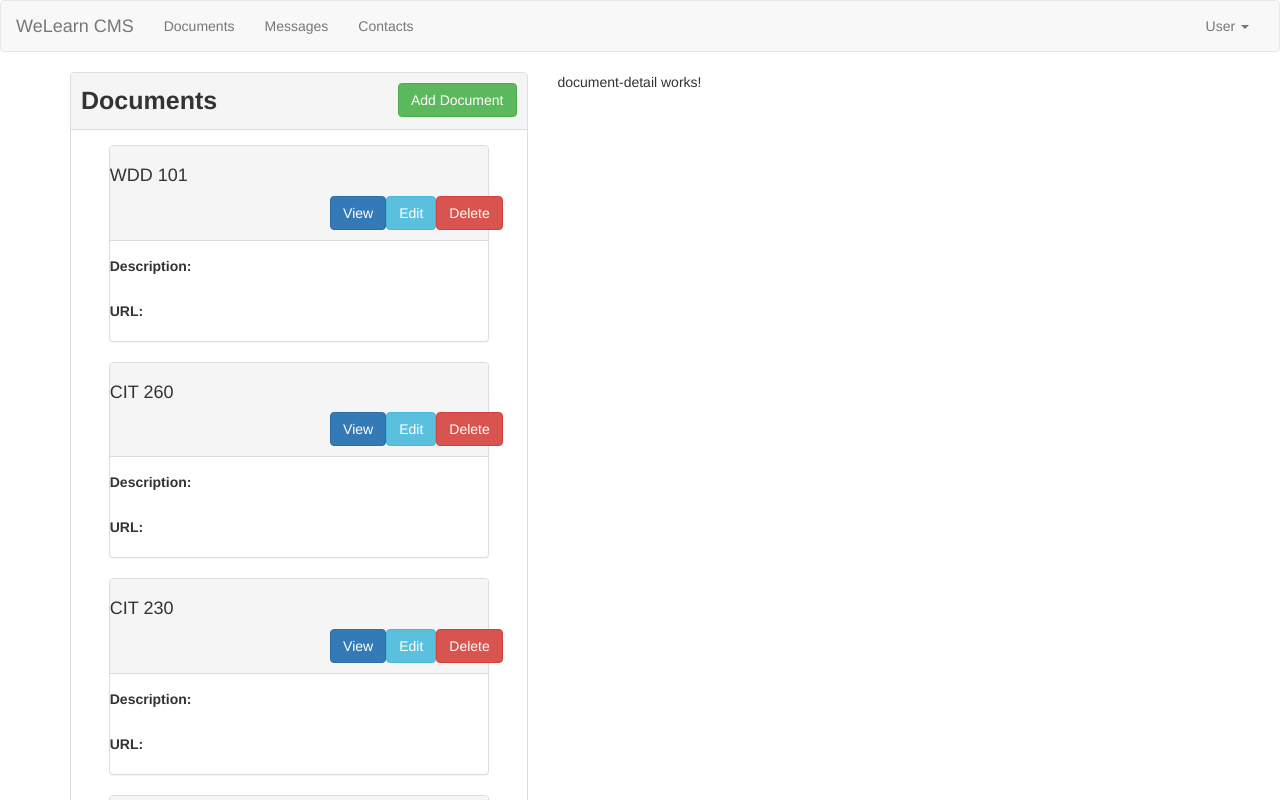
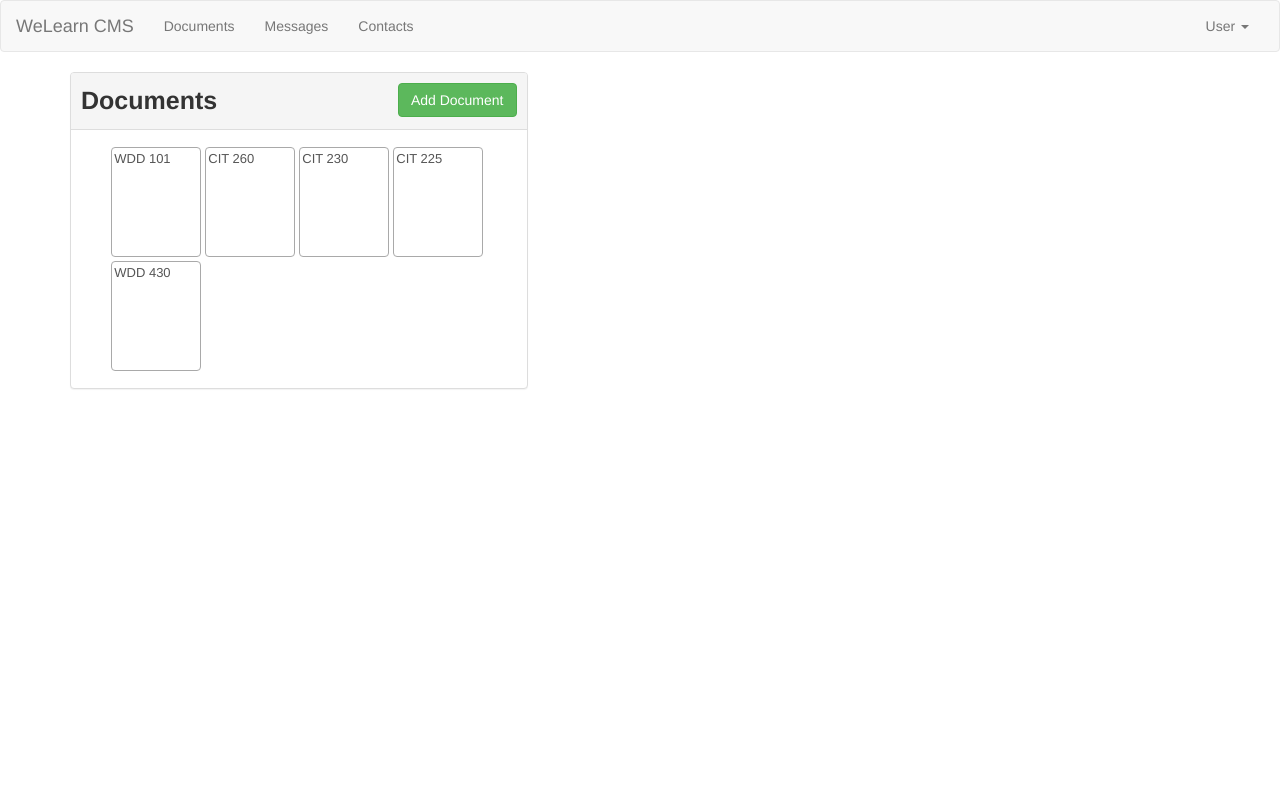
Before and after one commit to dwilkin7/cms, an Angular app: page / in a window 1280 px wide. Shown: the top 800 px of the page. Built offline with nearby package versions, Linux system fonts and the light colour scheme.

Commit message:
Updates to document components, new shared folder, dropdown directive, app module update.

```diff
--- a/src/app/app.module.ts
+++ b/src/app/app.module.ts
@@ -15,6 +15,7 @@ import { MessagesComponent } from './messages/messages.component';
 import { MessageItemComponent } from './messages/message-item/message-item.component';
 import { MessageEditComponent } from './messages/message-edit/message-edit.component';
 import { MessageListComponent } from './messages/message-list/message-list.component';
+import { DropdownDirective } from './shared/dropdown.directive';
 
 @NgModule({
   declarations: [
@@ -31,7 +32,8 @@ import { MessageListComponent } from './messages/message-list/message-list.compo
     MessagesComponent,
     MessageItemComponent,
     MessageEditComponent,
-    MessageListComponent
+    MessageListComponent,
+    DropdownDirective
   ],
   imports: [
     BrowserModule
--- a/src/app/documents/document-detail/document-detail.component.css
+++ b/src/app/documents/document-detail/document-detail.component.css
@@ -0,0 +1,15 @@
+.title {
+    font-weight: bold;
+    padding-left: 1rem;
+    padding-right: 1rem;
+  }
+
+  .margin-left-right{
+    margin-left:1rem;
+    margin-right:1rem;
+  }
+
+  .pad-left-right{
+    margin-left:1rem;
+    margin-right:1rem;
+  }
--- a/src/app/documents/document-detail/document-detail.component.html
+++ b/src/app/documents/document-detail/document-detail.component.html
@@ -1 +1,25 @@
-<p>document-detail works!</p>
+<div class="panel panel-default" xmlns="http://www.w3.org/1999/html">
+    <div class="panel-heading">
+      <div class="row pad-all">
+        <h4 class="title margin-left-right">{{document?.name}}</h4>
+        <div class="row pull-right margin-left-right">
+          <a class="btn btn-primary">View</a>
+          <a class="btn btn-info" >Edit</a>
+          <a class="btn btn-danger">Delete</a>
+        </div>
+      </div>
+    </div>
+    <div class="panel-body">
+      <div class="pad-left-right">
+        <div class="row">
+          <label>Description:</label>
+          <span class="label-value">{{ document?.description }}<!-- display document description here --></span>
+        </div>
+        <br>
+        <div class="row">
+          <label>URL:</label>
+          <span class="label-value">{{ document?.url }}<!-- display document URL here --></span>
+        </div>
+      </div>
+    </div>
+  </div>
--- a/src/app/documents/document-detail/document-detail.component.ts
+++ b/src/app/documents/document-detail/document-detail.component.ts
@@ -1,4 +1,5 @@
-import { Component, OnInit } from '@angular/core';
+import { Component, OnInit, Input } from '@angular/core';
+import { Document } from '../document.model';
 
 @Component({
   selector: 'cms-document-detail',
@@ -6,6 +7,7 @@ import { Component, OnInit } from '@angular/core';
   styleUrls: ['./document-detail.component.css']
 })
 export class DocumentDetailComponent implements OnInit {
+@Input() document: Document;
 
   constructor() { }
 
--- a/src/app/documents/document-item/document-item.component.html
+++ b/src/app/documents/document-item/document-item.component.html
@@ -1,25 +1,3 @@
-<div class="panel panel-default" xmlns="http://www.w3.org/1999/html">
-    <div class="panel-heading">
-      <div class="row pad-all">
-        <h4 class="title margin-left-right">{{document?.name}}</h4>
-        <div class="row pull-right margin-left-right">
-          <a class="btn btn-primary">View</a>
-          <a class="btn btn-info" >Edit</a>
-          <a class="btn btn-danger">Delete</a>
-        </div>
-      </div>
-    </div>
-    <div class="panel-body">
-      <div class="pad-left-right">
-        <div class="row">
-          <label>Description:</label>
-          <span class="label-value"><!-- display document description here --></span>
-        </div>
-        <br>
-        <div class="row">
-          <label>URL:</label>
-          <span class="label-value"><!-- display document URL here --></span>
-        </div>
-      </div>
-    </div>
-  </div>
+  <a class="list-group-item clearfix documentDiv" >
+    {{ document?.name }} <!-- Display document name here -->
+  </a>
--- a/src/app/documents/documents.component.html
+++ b/src/app/documents/documents.component.html
@@ -1,8 +1,8 @@
 <div class="row">
     <div class="col-md-5">
-        <cms-document-list></cms-document-list>
+        <cms-document-list (selectedDocumentEvent)="selectedDocument = $event"></cms-document-list>
     </div>
     <div class="col-md-4">
-        <cms-document-detail></cms-document-detail>
+        <cms-document-detail [document]="selectedDocument" *ngIf="selectedDocument"></cms-document-detail>
     </div>
 </div>
--- a/src/app/documents/documents.component.ts
+++ b/src/app/documents/documents.component.ts
@@ -1,4 +1,5 @@
 import { Component, OnInit } from '@angular/core';
+import { Document } from './document.model';
 
 @Component({
   selector: 'cms-documents',
@@ -6,7 +7,7 @@ import { Component, OnInit } from '@angular/core';
   styleUrls: ['./documents.component.css']
 })
 export class DocumentsComponent implements OnInit {
-
+selectedDocument: Document;
   constructor() { }
 
   ngOnInit(): void {
--- a/src/app/header/header.component.html
+++ b/src/app/header/header.component.html
@@ -11,11 +11,12 @@
           <li><a href="#" (click)="onSelected('contacts')">Contacts</a></li>
         </ul>
         <ul class="nav navbar-nav navbar-right">
-          <li class="dropdown">
+          <li class="dropdown" cmsDropdown>
             <a href="#" class="dropdown-toggle" role="button">User <span class="caret"></span></a>
             <ul class="dropdown-menu">
               <li><a href="#">Save Data</a></li>
               <li><a href="#">Fetch Data</a></li>
+              <li><a href="#">Login</a></li>
             </ul>
           </li>
         </ul>
--- /dev/null
+++ b/src/app/shared/dropdown.directive.ts
@@ -0,0 +1,13 @@
+import { Directive, HostListener, HostBinding, ElementRef } from '@angular/core';
+
+@Directive({
+  selector: '[cmsDropdown]'
+})
+export class DropdownDirective {
+@HostBinding('class.open') isOpen = false;
+@HostListener('document:click', ['$event']) toggleOpen(event: Event) {
+  this.isOpen = this.elRef.nativeElement.contains(event.target) ? !this.isOpen : false;
+}
+constructor(private elRef: ElementRef) {}
+
+}
```
Also changed, not shown: 1 other file (tests, documents, lock files or other folders).
